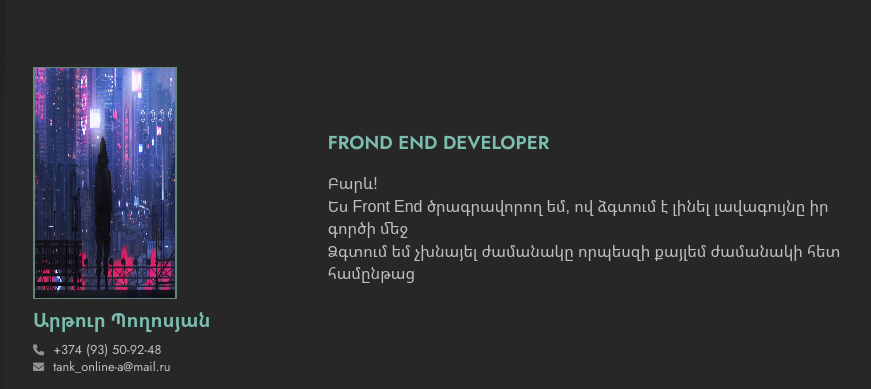
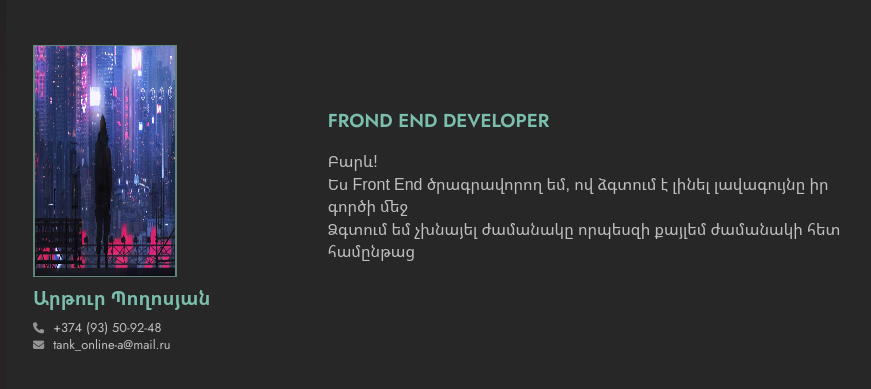
Before and after one commit to THE-ART-DEVELOPER/THE-ART-DEVELOPER.github.io, a plain HTML site: page index.html in a window 1280 px wide. Shown: the top 389 px of the page, without its empty margins (186-1057 px from the left). Drawn offline with Linux system fonts and the light colour scheme.

Commit message:
two commit

```diff
--- a/index.html
+++ b/index.html
@@ -11,7 +11,7 @@
 </head>
 <body>
     <div class="divMain">
-        <div class="divCv"><br/><br/>
+        <div class="divCv"><br/>
             <div class="divHeader">
                 <div class="divPhoto">
                     <img src="./img/nkar.jpg" class="photo"/>
```
